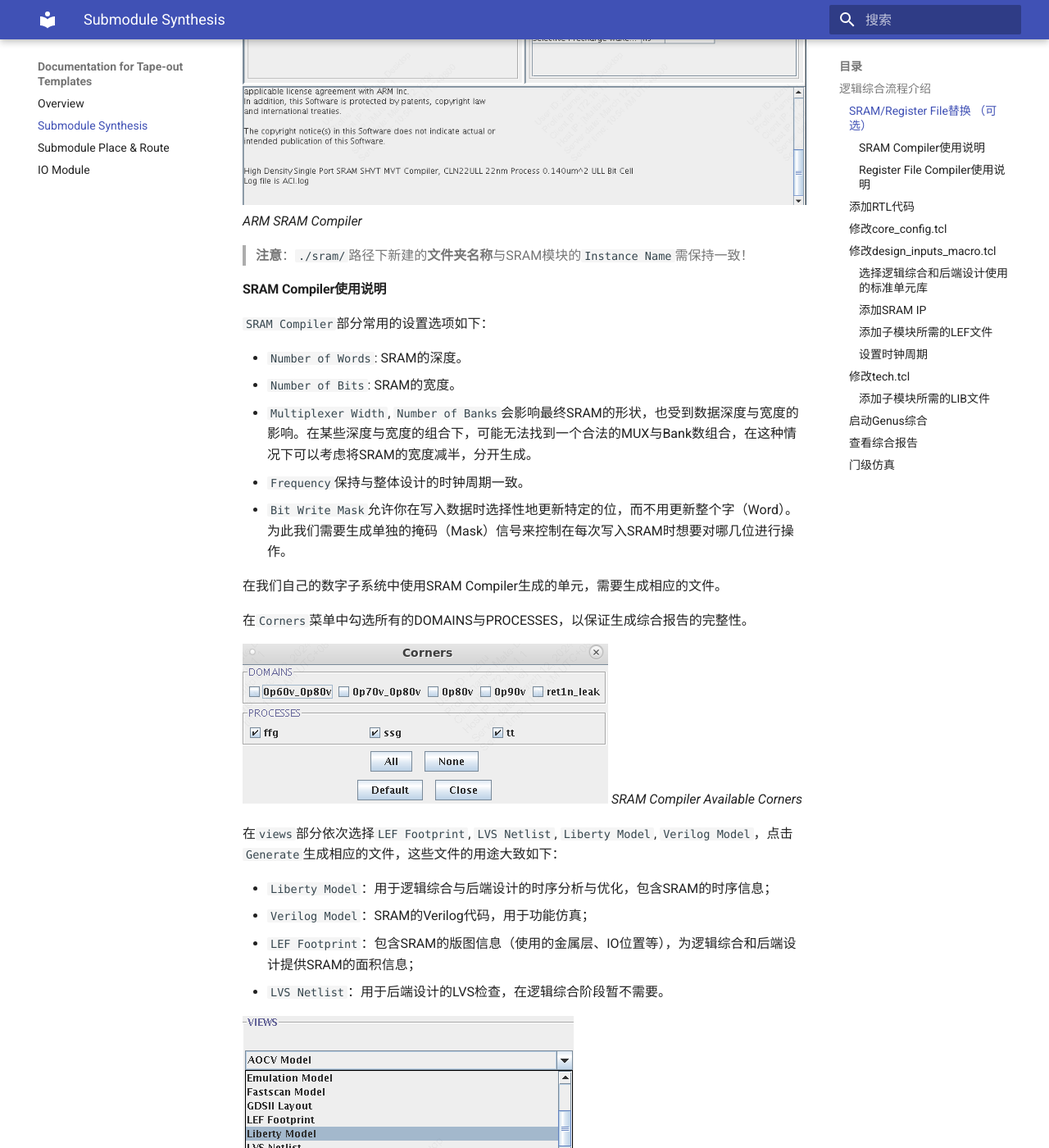
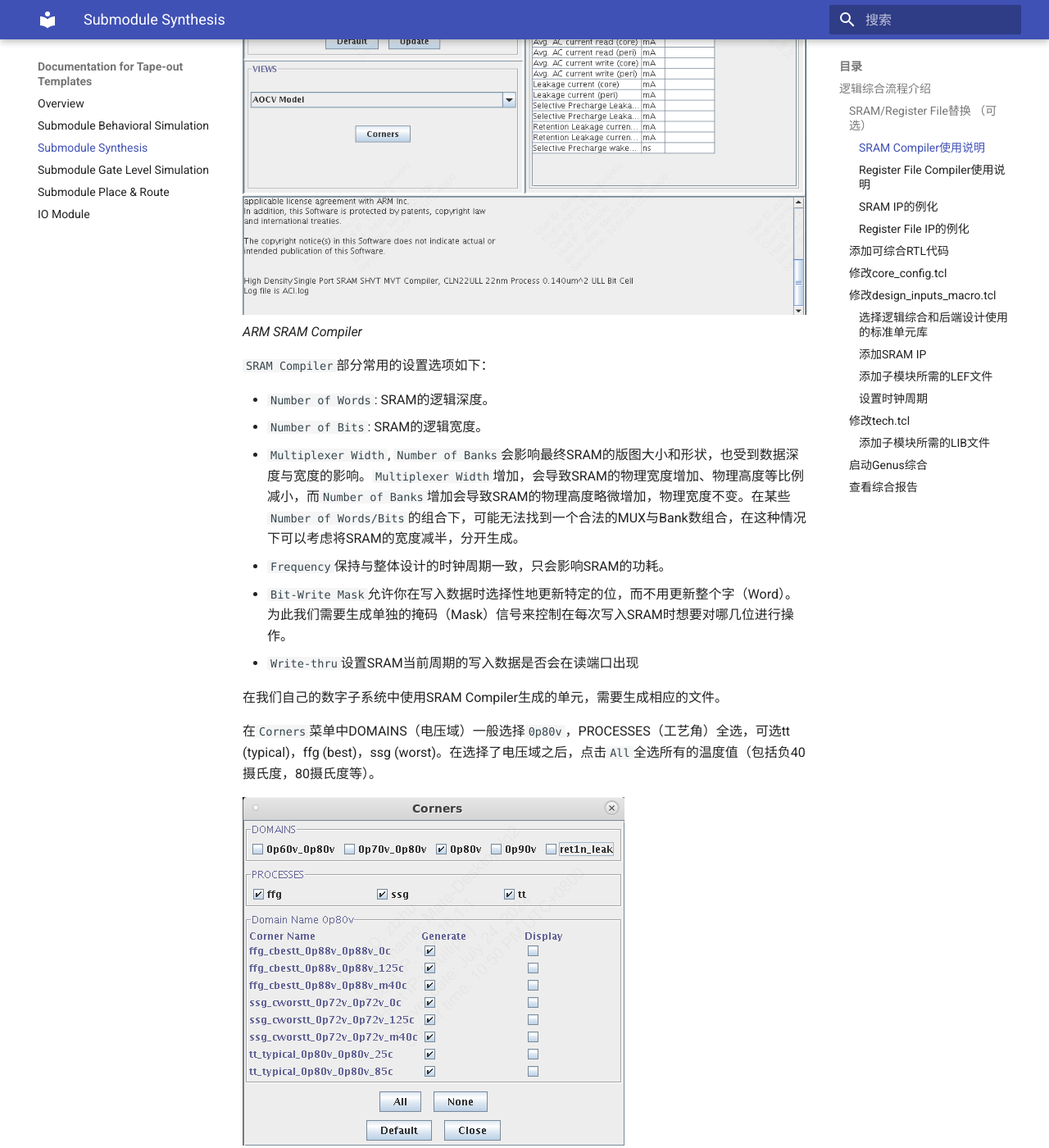
Before and after one commit to pku-pacific-lab-team/Tape-out_template_doc, an MkDocs documentation site: the page built from docs/2_submodule_synthesis.md, in a window 1280 px wide and 1400 px high, scrolled down 1772 px. Shown: the whole window at 82% size. Built offline with MkDocs 1.6.1 and Material for MkDocs 9.7.7, drawn with Linux system fonts in a browser that asks for light colours; some web fonts are replaced; some of the changed text lies outside the part shown.

Commit message:
update submodule synthesis

````diff
--- a/docs/2_submodule_synthesis.md
+++ b/docs/2_submodule_synthesis.md
@@ -8,31 +8,35 @@
 
 ## 逻辑综合流程介绍
 
-> **注意**：数字子系统的逻辑综合使用`/work/home/ztzhu/tapeout_templates/submodule/`文件夹。
+> **注意**：数字子系统的逻辑综合使用`/work/home/ztzhu/tapeout_templates/submodule_tapeout/`文件夹。
 
 > 若未做额外说明，**我们默认处于该文件夹路径下**。
 
 逻辑综合的输入主要用到模板文件中的以下内容：
 
-* `./rtl/`：包含数字子系统的RTL代码；
-* `./scripts/`：存放：Genus工具调用的脚本；
+* `./rtl/`：包含**可综合**数字子系统的RTL代码（即不包括SRAM等IP的行为级模型）；
+* `./scripts/`：存放Genus工具调用的脚本；
 * `Makefile`：用于启动Cadence Genus工具；
-* `./sram/`（_可选_）：数字子系统中例化的SRAM高速缓存或寄存器堆的专用IP核；
-* `./asic_ip/`（_可选_）：数字子系统中例化的其他IP核（例如CiM Macro），或者更低层级的数字子系统。
+* `./sram/`（_可选_）：数字子系统中例化的SRAM高速缓存或寄存器堆的专用IP核（`CDL`, `LEF`, `LIB`, `Verilog`等）；
+* `./asic_ip/`（_可选_）：数字子系统中例化的其他IP核（例如CIM Macro），或者更低层级的数字子系统的相关文件（`CDL`, `LEF`, `LIB`, `Verilog`等）。
 
-该工程模板中使用`b make genus_syn`即可进行自动化的逻辑综合，观察`Makefile`文件的结构，首先执行Cadence Genus工具初始化并启动，读入`./scripts/genus_synthesis.tcl`脚本文件，并将逻辑综合的日志输出到`./logs/genus_synthesis.log`中。
+该工程模板目录下使用`b make genus_syn`即可进行自动化的逻辑综合，观察`Makefile`文件的结构，首先执行Cadence Genus工具初始化并启动，读入`./scripts/genus_synthesis.tcl`脚本文件，并将逻辑综合的日志输出到`./logs/genus_synthesis.log`中。
 
 查看`./scripts/genus_synthesis.tcl`可以观察逻辑综合的大致流程。首先读入`./scripts/core_config.tcl`, `./scripts/tech.tcl`, `./scripts/init_syn.tcl`等工艺库、工程定义等相关文件，之后读入MMMC配置文件，进行逻辑综合，迭代优化时序，最终将逻辑综合的报告写入`./reports/genus/`文件夹下。
 
-以下按照顺序介绍进行逻辑综合的准备工作的几个关键步骤。
+以下按照顺序介绍进行逻辑综合的准备工作的几个关键步骤。（进行完整的逻辑综合流程需要4-5小时）
 
 ### SRAM/Register File替换 _（可选）_
 
 > 该步骤虽然不是必须的流程，但却可能造成较大的困惑，因此在此先进行说明。
 
-主要用到的是ARM提供的`SRAM Compiler`和`Register File Compiler`（[工具路径](./1_index.md#arm-sram-compiler)）
+主要用到的是ARM提供的`SRAM Compiler`和`Register File Compiler`（[工具路径](./index.md#arm-sram-compiler)）
 
 在`./sram/`路径下新建文件夹，并在该文件夹下启动`SRAM Compiler`/`Register File Compiler`，用于存放生成的文件。
+
+> **注意**：`./sram/`路径下新建的**文件夹名称**与IP模块的`Instance Name`需保持一致！
+
+#### SRAM Compiler使用说明
 
 ![ARM SRAM Compiler](./figs/sram_compiler.png)
 *ARM SRAM Compiler*
@@ -42,23 +46,21 @@
   <figcaption>ARM SRAM Compiler</figcaption>
 </figure> -->
 
-> **注意**：`./sram/`路径下新建的**文件夹名称**与SRAM模块的`Instance Name`需保持一致！
-
-#### SRAM Compiler使用说明
-
 `SRAM Compiler`部分常用的设置选项如下：
 
-* `Number of Words`: SRAM的深度。
-* `Number of Bits`: SRAM的宽度。
-* `Multiplexer Width`, `Number of Banks`会影响最终SRAM的形状，也受到数据深度与宽度的影响。在某些深度与宽度的组合下，可能无法找到一个合法的MUX与Bank数组合，在这种情况下可以考虑将SRAM的宽度减半，分开生成。
-* `Frequency`保持与整体设计的时钟周期一致。
-* `Bit Write Mask`允许你在写入数据时选择性地更新特定的位，而不用更新整个字（Word）。为此我们需要生成单独的掩码（Mask）信号来控制在每次写入SRAM时想要对哪几位进行操作。
+* `Number of Words`: SRAM的逻辑深度。
+* `Number of Bits`: SRAM的逻辑宽度。
+* `Multiplexer Width`, `Number of Banks`会影响最终SRAM的版图大小和形状，也受到数据深度与宽度的影响。`Multiplexer Width`增加，会导致SRAM的物理宽度增加、物理高度等比例减小，而`Number of Banks`增加会导致SRAM的物理高度略微增加，物理宽度不变。在某些`Number of Words/Bits`的组合下，可能无法找到一个合法的MUX与Bank数组合，在这种情况下可以考虑将SRAM的宽度减半，分开生成。
+* `Frequency`保持与整体设计的时钟周期一致，只会影响SRAM的功耗。
+* `Bit-Write Mask`允许你在写入数据时选择性地更新特定的位，而不用更新整个字（Word）。为此我们需要生成单独的掩码（Mask）信号来控制在每次写入SRAM时想要对哪几位进行操作。
+* `Write-thru`设置SRAM当前周期的写入数据是否会在读端口出现
 
 在我们自己的数字子系统中使用SRAM Compiler生成的单元，需要生成相应的文件。
 
-在`Corners`菜单中勾选所有的DOMAINS与PROCESSES，以保证生成综合报告的完整性。
+在`Corners`菜单中DOMAINS（电压域）一般选择`0p80v`，PROCESSES（工艺角）全选，可选tt (typical)，ffg (best)，ssg (worst)。在选择了电压域之后，点击`All`全选所有的温度值（包括负40摄氏度，80摄氏度等）。
 
 ![SRAM Compiler Available Corners](./figs/corners.png)
+
 *SRAM Compiler Available Corners*
 
 <!-- <figure>
@@ -66,14 +68,16 @@
   <figcaption>SRAM Compiler Available Corners </figcaption>
 </figure> -->
 
-在`views`部分依次选择`LEF Footprint`, `LVS Netlist`, `Liberty Model`, `Verilog Model`，点击`Generate`生成相应的文件，这些文件的用途大致如下：
+在`views`部分依次选择`LEF Footprint`, `LVS Netlist`, `Liberty Model`, `Verilog Model`, `GDSII Layout`，点击`Generate`生成相应的文件，这些文件的用途大致如下：
 
 * `Liberty Model`：用于逻辑综合与后端设计的时序分析与优化，包含SRAM的时序信息；
 * `Verilog Model`：SRAM的Verilog代码，用于功能仿真；
 * `LEF Footprint`：包含SRAM的版图信息（使用的金属层、IO位置等），为逻辑综合和后端设计提供SRAM的面积信息；
-* `LVS Netlist`：用于后端设计的LVS检查，在逻辑综合阶段暂不需要。
+* `LVS Netlist`：用于后端设计的LVS检查，在逻辑综合阶段暂不需要；
+* `GDSII Layout`：用于后端设计的DRC检查和最终版图导出。
 
 ![SRAM Compiler Available Views](./figs/views.png)
+
 *SRAM Compiler Available Views*
 
 <!-- <figure>
@@ -83,7 +87,7 @@
 
 #### Register File Compiler使用说明
 
-与`SRAM Compiler`流程类似。
+与`SRAM Compiler`流程类似，少了一个`Number of Banks`选择。
 
 ![ARM Register File Compiler](./figs/register_file_compiler.png)
 *ARM Register File Compiler*
@@ -93,20 +97,45 @@
   <figcaption>ARM Register File Compiler</figcaption>
 </figure> -->
 
-### 添加RTL代码
+#### SRAM IP的例化
 
-将数字子系统的RTL代码放在`./rtl/`目录下，并在`./rtl/srcs.tcl`中添加所有RTL代码的文件名称，`srcs.tcl`的示例如下。
+不带`Bit-Write Mask`功能的SRAM例化示例如下：
+```Verilog
+
+```
+
+带有`Bit-Write Mask`功能的SRAM例化示例如下：
+```Verilog
+
+```
+
+#### Register File IP的例化
+
+不带`Bit-Write Mask`功能的Register File例化示例如下：
+```Verilog
+
+```
+
+带有`Bit-Write Mask`功能的Register File例化示例如下：
+```Verilog
+
+```
+
+### 添加可综合RTL代码
+
+将数字子系统的可综合RTL代码放在`./rtl/`目录下，并在`./rtl/srcs.tcl`中添加所有RTL代码的文件名称。`srcs.tcl`的示例如下。
 
 ```tcl
 set_db hdl_unconnected_value 0
 set_db hdl_max_loop_limit 8192
-set_db hdl_trak_filename_row_col true
-set_db init_hdl_search_path /work/home/ztzhu/tapeout_templates/submodule/rtl/
+set_db hdl_track_filename_row_col true
+set_db init_hdl_search_path /work/home/ztzhu/tapeout_templates/submodule_tapeout/rtl/
 
-read_hdl -language sv { \
-    /work/home/ztzhu/tapeout_templates/submodule/rtl/MUDULE_1.sv \
-    /work/home/ztzhu/tapeout_templates/submodule/rtl/MUDULE_2.sv \
-}
+read_hdl /work/home/ztzhu/tapeout_templates/submodule_tapeout/rtl/VERILOG_MODULE_1.v
+read_hdl /work/home/ztzhu/tapeout_templates/submodule_tapeout/rtl/VERILOG_MODULE_2.v
+
+read_hdl -language sv /work/home/ztzhu/tapeout_templates/submodule_tapeout/rtl/SystemVerilog_MODULE_1.sv
+read_hdl -language sv /work/home/ztzhu/tapeout_templates/submodule_tapeout/rtl/SystemVerilog_MODULE_2.sv
 ```
 
 ### 修改`core_config.tcl`
@@ -158,12 +189,12 @@
 #### 添加子模块所需的`LEF`文件
 
 子模块（例如CIM，eDRAM等定制单元）作为完整的一个设计，在这一层级通过`LIB`, `LEF`等文件体现时序、面积、布局等信息。
-`LEF`文件包括一个模块各层金属的尺寸，以及各个管脚的大小和位置。
+`LEF`文件包括模块各层金属的尺寸，以及管脚的大小和位置。
 
 ```tcl
 set rm_lef_reflib [concat ${rm_lef_tech_file} ${rm_foundry_lib_dirs}/Back_End/lef/${std_lib}_110a/lef/${std_lib}.lef \
     /path/to/foundry/lef/files \ # not shown for simplicity
-    /work/home/ztzhu/tapeout_templates/submodule_tapeout/cim_macro/lef_files/DCIM_32_4_64.lef \ # add lef file here
+    /work/home/ztzhu/tapeout_templates/submodule_tapeout/asic_ip/DCIM_32_4_64.lef \ # add LEF file here
 ]
 ```
 
@@ -199,6 +230,7 @@
 一个较完整的例子如下：
 
 ![Add LIB Files](./figs/add_lib_files.png)
+
 *添加`LIB`文件*
 
 ### 启动Genus综合
@@ -211,9 +243,5 @@
 
 * `./data/MY_TOP_MODULE-genus.v`：生成的门级网表，用于后续Innovus的后端设计
 * `./logs/genus_synthesis.log`：逻辑综合的日志文件，可以查找`Error`, `Warning`等关键词检查流程是否有误。
-* `./reports/genus/func_tt_0p90v_025c_timing.rpt`：tt Corner的时序报告，可以查找`VIOLATED`关键词检查时序是否满足，类似地，可以查看ss Corner，ff Corner的时序报告。
+* `./reports/genus/func_tt_0p90v_025c_timing.rpt`：tt Corner的时序报告，可以查找`VIOLATED`关键词检查时序是否满足，类似地，可以查看不同PVT的时序报告。
 * `./reports/genus/area.rpt`：该模块的面积报告
-
-### 门级仿真
-
-> Under development!
--- a/mkdocs.yml
+++ b/mkdocs.yml
@@ -24,6 +24,8 @@
 
 nav:
   - Overview: index.md
+  - Submodule Behavioral Simulation: 1_submodule_behavioral_simulation.md
   - Submodule Synthesis: 2_submodule_synthesis.md
-  - Submodule Place & Route: 3_submodule_place_n_route.md
-  - IO Module: 4_io.md
+  - Submodule Gate Level Simulation: 3_submodule_gate_level_simulation.md
+  - Submodule Place & Route: 4_submodule_implementation.md
+  - IO Module: 5_io.md
````
Also changed, not shown: other parts of docs/2_submodule_synthesis.md (+6 -4 lines), docs/1_submodule_behavioral_simulation.md (added, +3 -0 lines), docs/3_submodule_gate_level_simuation.md (added, +3 -0 lines), docs/index.md (+10 -2 lines), docs/4_submodule_implementation.md (renamed from docs/3_submodule_place_n_route.md), docs/5_io.md (renamed from docs/4_io.md), docs/figs/corners.png.
